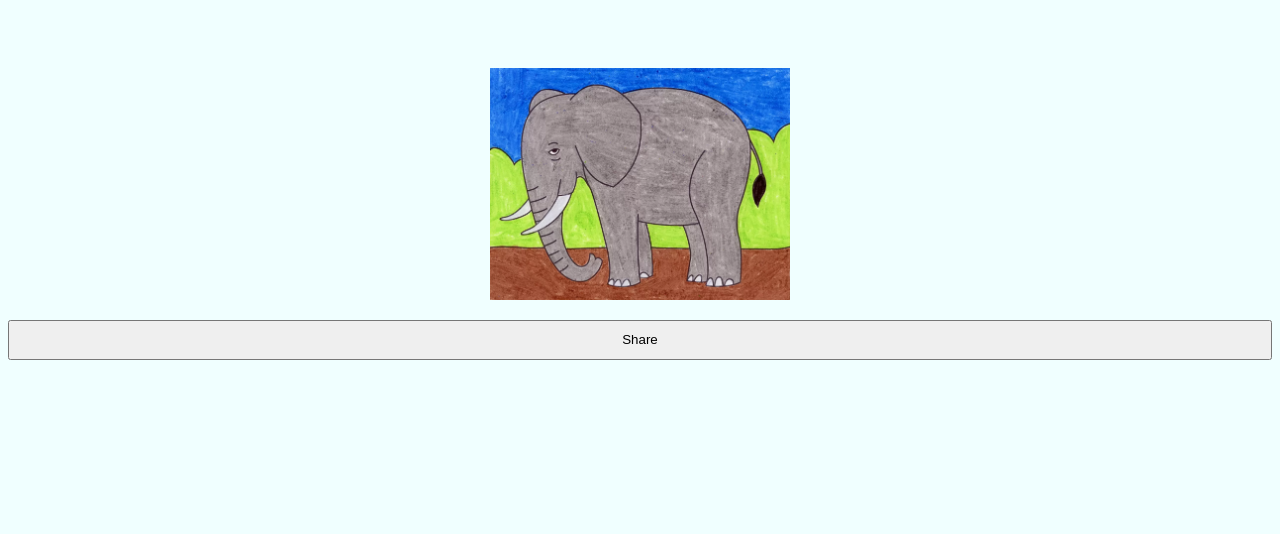
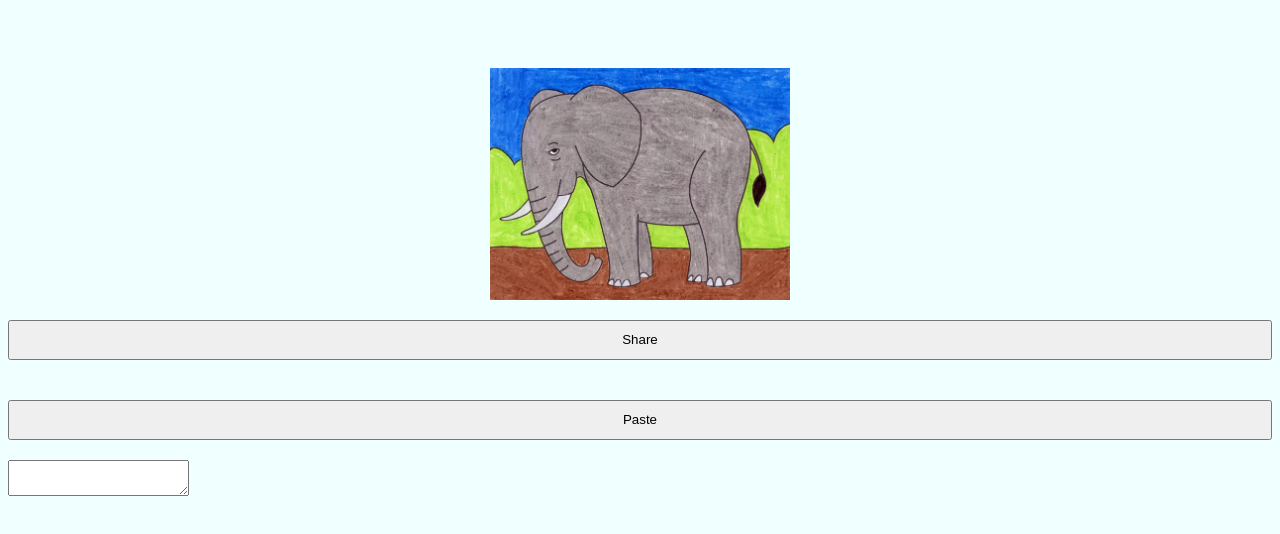
Before and after one commit to peymanahmadian/webAPI, a plain HTML site: page index.html in a window 1280 px wide. Drawn offline with Linux system fonts and the light colour scheme.

Commit message:
setup paste

```diff
--- a/app.js
+++ b/app.js
@@ -6,8 +6,14 @@ if ("serviceWorker" in navigator) {
             .catch(err => console.log("service worker not registered", err))
     })
 }
+const pasteOpt = () => {
+    debugger;
+    let value = document.execCommand("paste");
+    let element = document.getElementById("pasteHolder");
+    element.innerHTML = value;
+}
 const shareCode = async () => {
-    debugger;
+
     if (navigator.share) {
         navigator
             .share({
--- a/index.html
+++ b/index.html
@@ -18,6 +18,8 @@
         </div>
     </div>
     <Button type="button" onclick="shareCode()">Share</Button>
+    <Button type="button" onclick="pasteOpt()">Paste</Button>
+    <textarea id="pasteHolder"></textarea>
     <script src="app.js"></script>
 </body>
 
```
Also changed, not shown: 1 other file.
